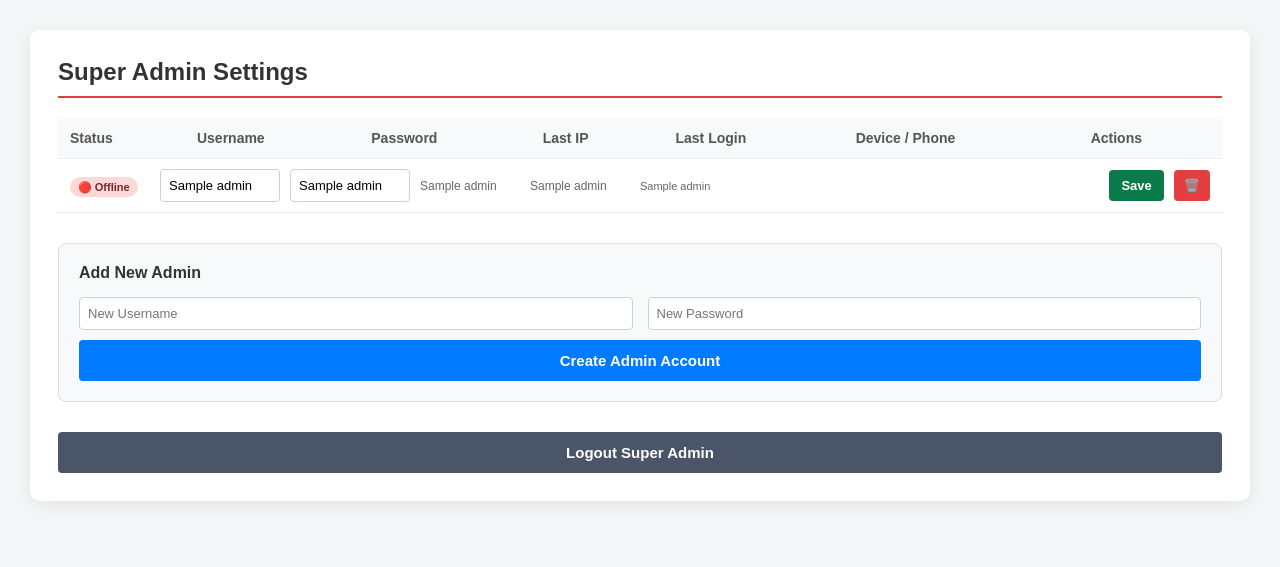
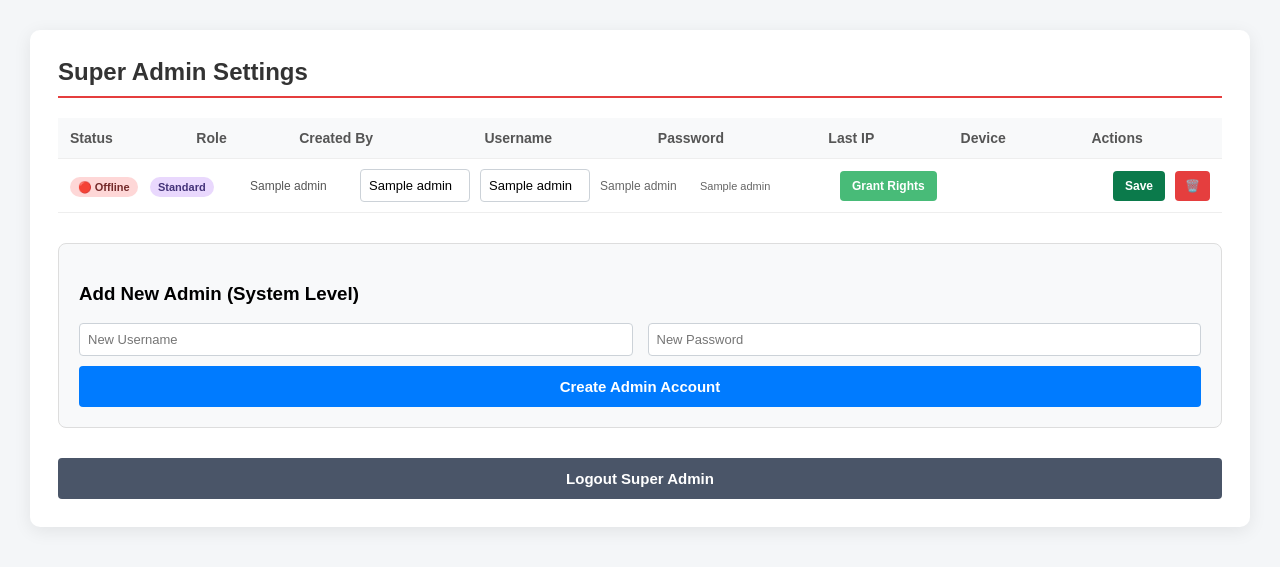
Before and after one commit to Mignon2544/green-deltaa.tattawhid.com, a Flask app: template templates/super_dashboard.html in a window 1280 px wide. Shown: the top 567 px of the page. Run offline with Flask 3, Linux system fonts and the light colour scheme; the template is opened without the code that fills it: most values are stand-ins (such as "Sample title", 1, 10 or a date in 2020); some libraries are stand-ins or nearby versions.

Commit message:
Update super_dashboard.html layout and styles

```diff
--- a/templates/super_dashboard.html
+++ b/templates/super_dashboard.html
@@ -6,14 +6,14 @@
   <meta name="viewport" content="width=device-width, initial-scale=1">
   <style>
     body { font-family: Arial, sans-serif; background: #f4f6f8; margin: 0; padding: 30px; }
-    .card { max-width: 1200px; margin: auto; background: white; padding: 28px; border-radius: 10px; box-shadow: 0 4px 18px rgba(0,0,0,.08); }
+    .card { max-width: 1300px; margin: auto; background: white; padding: 28px; border-radius: 10px; box-shadow: 0 4px 18px rgba(0,0,0,.08); }
     h1 { margin-top: 0; font-size: 24px; color: #333; border-bottom: 2px solid #e53e3e; padding-bottom: 10px; margin-bottom: 20px;}
 
     .flash-success { background: #c6f6d5; color: #22543d; padding: 12px; border-radius: 6px; margin-bottom: 20px; font-weight: bold; }
     .flash-error { background: #fed7d7; color: #742a2a; padding: 12px; border-radius: 6px; margin-bottom: 20px; font-weight: bold; }
 
     .table-container { width: 100%; overflow-x: auto; margin-bottom: 30px; }
-    table { width: 100%; border-collapse: collapse; min-width: 950px; }
+    table { width: 100%; border-collapse: collapse; min-width: 1100px; }
     th, td { padding: 12px; text-align: left; border-bottom: 1px solid #eee; font-size: 14px; vertical-align: middle; }
     th { background: #f8f9fa; font-weight: bold; color: #555; white-space: nowrap; }
 
@@ -21,34 +21,28 @@
     .edit-form { display: flex; align-items: center; gap: 10px; flex-grow: 1; margin: 0; }
 
     input { padding: 8px; border: 1px solid #ccd2d8; border-radius: 4px; font-size: 13px; box-sizing: border-box; }
-    .input-username { width: 120px; }
-    .input-password { width: 120px; }
+    .input-username { width: 110px; }
+    .input-password { width: 110px; }
 
-    .data-text { font-size: 12px; color: #666; word-break: break-word; width: 100px; }
-    .device-text { font-size: 11px; color: #666; width: 150px; white-space: nowrap; overflow: hidden; text-overflow: ellipsis; }
+    .data-text { font-size: 12px; color: #666; width: 90px; }
+    .device-text { font-size: 11px; color: #666; width: 120px; white-space: nowrap; overflow: hidden; text-overflow: ellipsis; }
 
-    .badge-active { background: #c6f6d5; color: #22543d; padding: 4px 8px; border-radius: 12px; font-size: 11px; font-weight: bold; white-space: nowrap;}
-    .badge-inactive { background: #fed7d7; color: #742a2a; padding: 4px 8px; border-radius: 12px; font-size: 11px; font-weight: bold; white-space: nowrap;}
+    .badge-active { background: #c6f6d5; color: #22543d; padding: 4px 8px; border-radius: 12px; font-size: 11px; font-weight: bold; }
+    .badge-inactive { background: #fed7d7; color: #742a2a; padding: 4px 8px; border-radius: 12px; font-size: 11px; font-weight: bold; }
+    .badge-super { background: #e9d8fd; color: #44337a; padding: 4px 8px; border-radius: 12px; font-size: 11px; font-weight: bold; }
+    .badge-sub { background: #bee3f8; color: #2a4365; padding: 4px 8px; border-radius: 12px; font-size: 11px; font-weight: bold; }
 
-    .btn { padding: 8px 12px; border: none; border-radius: 4px; cursor: pointer; font-size: 13px; font-weight: bold; color: white; transition: 0.2s; }
+    .btn { padding: 8px 12px; border: none; border-radius: 4px; cursor: pointer; font-size: 12px; font-weight: bold; color: white; transition: 0.2s; }
     .btn-save { background: #0b7a4b; margin-left: auto; }
-    .btn-save:hover { background: #08643d; }
     .btn-delete { background: #e53e3e; padding: 8px 10px; }
-    .btn-delete:hover { background: #c53030; }
+    .btn-toggle-grant { background: #48bb78; }
+    .btn-toggle-revoke { background: #ecc94b; color: black; }
+
     .btn-add { background: #007bff; width: 100%; padding: 12px; font-size: 15px; margin-top: 10px; }
-    .btn-add:hover { background: #0056b3; }
     .btn-logout { background: #4a5568; width: 100%; padding: 12px; font-size: 15px; margin-top: 10px; text-decoration: none; display: block; text-align: center; box-sizing: border-box; border-radius: 4px; font-weight: bold; color: white; }
-    .btn-logout:hover { background: #2d3748; }
 
     .add-admin-box { background: #f8f9fa; padding: 20px; border-radius: 8px; border: 1px solid #ddd; margin-bottom: 30px; }
-    .add-admin-box h3 { margin-top: 0; font-size: 16px; color: #333; margin-bottom: 15px; }
     .add-admin-grid { display: grid; grid-template-columns: 1fr 1fr; gap: 15px; }
-
-    @media (max-width: 768px) {
-      body { padding: 10px; }
-      .card { padding: 15px; }
-      .add-admin-grid { grid-template-columns: 1fr; }
-    }
   </style>
 </head>
 <body>
@@ -68,22 +62,23 @@
         <thead>
           <tr>
             <th>Status</th>
+            <th>Role</th>
+            <th>Created By</th>
             <th>Username</th>
             <th>Password</th>
             <th>Last IP</th>
-            <th>Last Login</th>
-            <th>Device / Phone</th>
+            <th>Device</th>
             <th>Actions</th>
           </tr>
         </thead>
         <tbody>
           {% for admin in admins %}
           <tr>
-            <td colspan="7" style="padding: 10px 12px;">
+            <td colspan="8" style="padding: 10px 12px;">
               <div class="row-container">
 
-                <!-- Dynamic Status Badge -->
-                <div style="width: 80px;">
+                <!-- Status -->
+                <div style="width: 70px;">
                   {% if admin[6] == 'active' %}
                     <span class="badge-active">🟢 Active</span>
                   {% else %}
@@ -91,18 +86,38 @@
                   {% endif %}
                 </div>
 
+                <!-- Role -->
+                <div style="width: 90px;">
+                  {% if admin[7] == 'sub_admin' %}
+                    <span class="badge-sub">Creator</span>
+                  {% else %}
+                    <span class="badge-super">Standard</span>
+                  {% endif %}
+                </div>
+
+                <!-- Created By -->
+                <div style="width: 100px; font-size: 12px; color: #555;">
+                  {{ admin[8] or 'System' }}
+                </div>
+
+                <!-- Edit Form -->
                 <form method="POST" action="/super-admin/edit-admin/{{ admin[0] }}" class="edit-form">
                   <input type="text" name="username" value="{{ admin[1] }}" required class="input-username">
                   <input type="text" name="password" value="{{ admin[2] }}" required class="input-password">
 
                   <span class="data-text">{{ admin[3] or 'Never' }}</span>
-                  <span class="data-text">{{ admin[4] or 'Never' }}</span>
                   <span class="device-text" title="{{ admin[5] }}">{{ admin[5] or 'Unknown' }}</span>
+
+                  <!-- Toggle Permission Button -->
+                  <button type="submit" formaction="/super-admin/toggle-role/{{ admin[0] }}" class="btn {% if admin[7] == 'sub_admin' %}btn-toggle-revoke{% else %}btn-toggle-grant{% endif %}" style="margin-left: 10px;">
+                    {% if admin[7] == 'sub_admin' %}Revoke Rights{% else %}Grant Rights{% endif %}
+                  </button>
 
                   <button type="submit" class="btn btn-save">Save</button>
                 </form>
 
-                <form method="POST" action="/super-admin/delete-admin/{{ admin[0] }}" style="margin: 0;" onsubmit="return confirm('Are you sure you want to delete this admin?');">
+                <!-- Delete Button -->
+                <form method="POST" action="/super-admin/delete-admin/{{ admin[0] }}" style="margin: 0;" onsubmit="return confirm('Delete this admin?');">
                   <button type="submit" class="btn btn-delete">🗑️</button>
                 </form>
 
@@ -115,7 +130,7 @@
     </div>
 
     <div class="add-admin-box">
-      <h3>Add New Admin</h3>
+      <h3>Add New Admin (System Level)</h3>
       <form method="POST" action="/super-admin/add-admin">
         <div class="add-admin-grid">
           <input type="text" name="username" placeholder="New Username" required>
```
